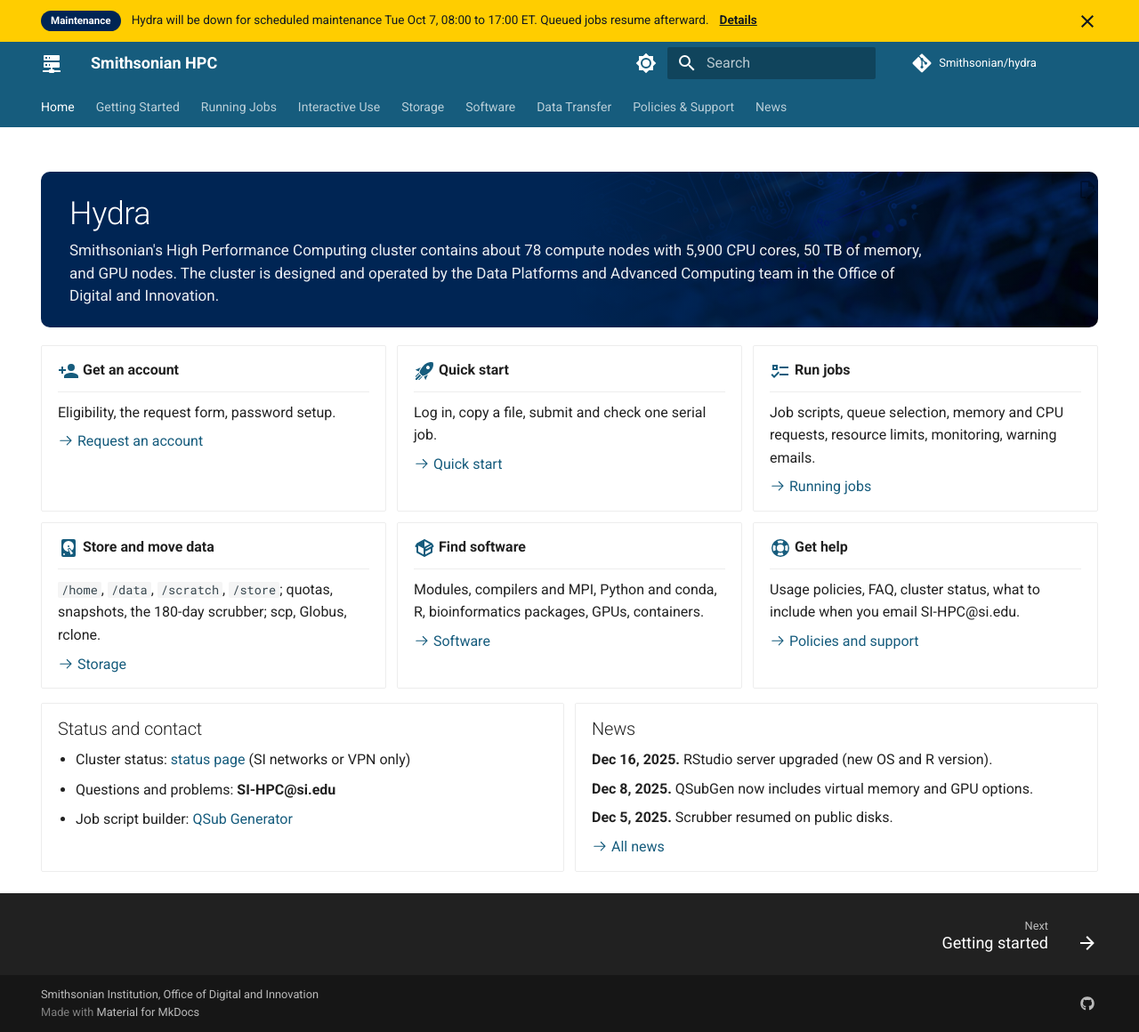
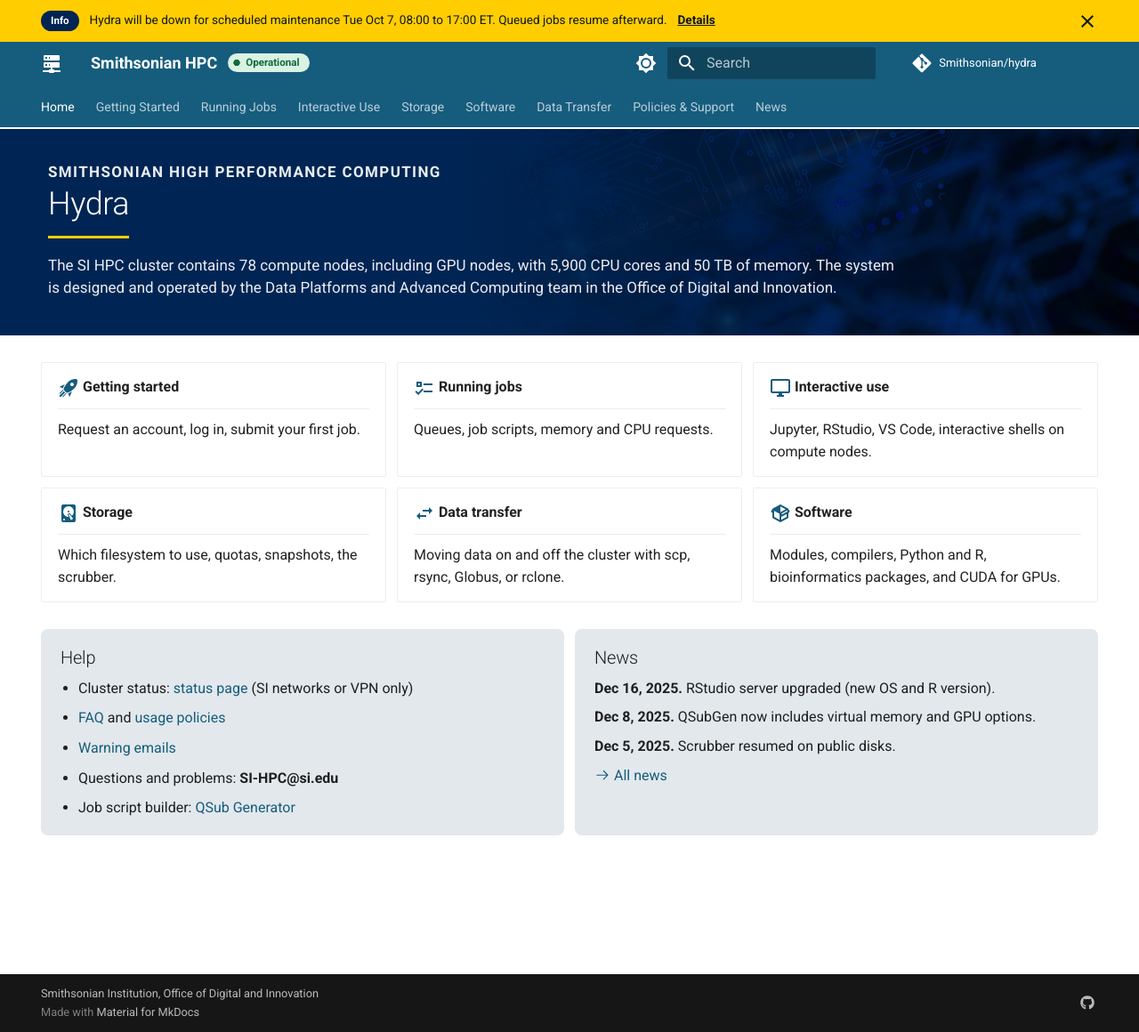
Before and after one commit to ODI-DPAC/hydra, an MkDocs documentation site: the page built from docs/index.md, in a window 1280 px wide and 1160 px high. Shown: the whole window at 89% size. Built offline with MkDocs 1.6.1 and Material for MkDocs 9.7.7, drawn with Linux system fonts in a browser that asks for light colours; comment, search, counter and statistics services are not loaded.

Commit message:
home page edits

```diff
--- a/docs/index.md
+++ b/docs/index.md
@@ -3,75 +3,70 @@
 hide:
   - navigation
   - toc
+  - footer
 ---
 
 <div class="hero" markdown>
+<div class="hero__inner" markdown>
+
+<p class="hero__kicker">Smithsonian High Performance Computing</p>
 
 # Hydra
 
-Smithsonian's High Performance Computing cluster contains about 78 compute nodes with 5,900 CPU cores, 50 TB of memory, and GPU nodes. The cluster is designed and operated by the Data Platforms and Advanced Computing team in the Office of Digital and Innovation.
+The SI HPC cluster contains 78 compute nodes, including GPU nodes, with 5,900 CPU cores and 50 TB of memory. The system is designed and operated by the Data Platforms and Advanced Computing team in the Office of Digital and Innovation.
 
+</div>
 </div>
 
 <div class="grid cards" markdown>
 
--   :material-account-plus:{ .lg .middle } **Get an account**
+-   :material-rocket-launch:{ .lg .middle } [**Getting started**](getting-started/index.md)
 
     ---
 
-    Eligibility, the request form, password setup.
+    Request an account, log in, submit your first job.
 
-    [:octicons-arrow-right-24: Request an account](getting-started/account.md)
-
--   :material-rocket-launch:{ .lg .middle } **Quick start**
+-   :material-format-list-checks:{ .lg .middle } [**Running jobs**](hydra/jobs/index.md)
 
     ---
 
-    Log in, copy a file, submit and check one serial job.
+    Queues, job scripts, memory and CPU requests.
 
-    [:octicons-arrow-right-24: Quick start](getting-started/quick-start.md)
-
--   :material-format-list-checks:{ .lg .middle } **Run jobs**
+-   :material-monitor:{ .lg .middle } [**Interactive use**](hydra/interactive/index.md)
 
     ---
 
-    Job scripts, queue selection, memory and CPU requests, resource limits, monitoring, warning emails.
+    Jupyter, RStudio, VS Code, interactive shells on compute nodes.
 
-    [:octicons-arrow-right-24: Running jobs](hydra/jobs/index.md)
-
--   :material-harddisk:{ .lg .middle } **Store and move data**
+-   :material-harddisk:{ .lg .middle } [**Storage**](hydra/storage/index.md)
 
     ---
 
-    `/home`, `/data`, `/scratch`, `/store`; quotas, snapshots, the 180-day scrubber; scp, Globus, rclone.
+    Which filesystem to use, quotas, snapshots, the scrubber.
 
-    [:octicons-arrow-right-24: Storage](hydra/storage/index.md)
-
--   :material-package-variant:{ .lg .middle } **Find software**
+-   :material-swap-horizontal:{ .lg .middle } [**Data transfer**](data-transfer/index.md)
 
     ---
 
-    Modules, compilers and MPI, Python and conda, R, bioinformatics packages, GPUs, containers.
+    Moving data on and off the cluster with scp, rsync, Globus, or rclone.
 
-    [:octicons-arrow-right-24: Software](hydra/software/index.md)
-
--   :material-lifebuoy:{ .lg .middle } **Get help**
+-   :material-package-variant:{ .lg .middle } [**Software**](hydra/software/index.md)
 
     ---
 
-    Usage policies, FAQ, cluster status, what to include when you email SI-HPC@si.edu.
-
-    [:octicons-arrow-right-24: Policies and support](policies/index.md)
+    Modules, compilers, Python and R, bioinformatics packages, and CUDA for GPUs.
 
 </div>
 
-<div class="grid" markdown>
+<div class="grid meta" markdown>
 
 <div class="card" markdown>
 
-## Status and contact
+## Help
 
 - Cluster status: [status page](policies/status.md) (SI networks or VPN only)
+- [FAQ](policies/faq.md) and [usage policies](policies/usage.md)
+- [Warning emails](hydra/jobs/efficiency.md)
 - Questions and problems: **SI-HPC@si.edu**
 - Job script builder: [QSub Generator](hydra/jobs/qsubgen.md)
 
--- a/docs/stylesheets/extra.css
+++ b/docs/stylesheets/extra.css
@@ -62,26 +62,67 @@
   .hydra-announce__action { display: none; }
 }
 
-/* Landing page hero: navy base, image on the right, gradient over both
-   so the text half is solid. Swap hero.jpg for a photo of the racks when available. */
+/* Cluster status pill after the site name in the header; state from extra.announce
+   via the CSS variables set in overrides/main.html */
+.md-header__topic:first-child {
+  display: inline-flex;
+  align-items: center;
+  gap: 0.6rem;
+}
+.md-header__topic:first-child::after {
+  content: var(--hydra-status-label);
+  position: relative;
+  padding: 0.12rem 0.55rem 0.12rem 1rem;
+  border-radius: 1rem;
+  background: var(--hydra-status-bg);
+  background-image: radial-gradient(circle at 0.5rem 50%, var(--hydra-status-fg) 0.17rem, transparent 0.2rem);
+  color: var(--hydra-status-fg);
+  font-size: 0.58rem;
+  font-weight: 600;
+  line-height: 1.4;
+  white-space: nowrap;
+}
+
+/* Full-bleed landing page hero: navy band edge to edge under the tabs,
+   image on the right, gradient over both so the text half is solid,
+   text kept on the 61rem page grid by .hero__inner.
+   Swap hero.jpg for a photo of the racks when available. */
 .md-typeset .hero {
   background:
     linear-gradient(90deg,
       var(--md-primary-fg-color--dark) 0%,
-      var(--md-primary-fg-color--dark) 50%,
+      var(--md-primary-fg-color--dark) 40%,
       rgba(0, 0, 0, 0) 100%),
     url("../assets/hero.jpg") right center / cover no-repeat,
     var(--md-primary-fg-color);
   background-blend-mode: normal, multiply, normal;
   color: #fff;
-  border-radius: 0.5rem;
-  padding: 1.2rem 1.6rem 1.1rem;
-  margin: 0 0 1rem;
+  margin: -2.4rem calc(50% - 50vw) 1.5rem;
+  padding: 1.8rem 0 2rem;
+}
+.md-typeset .hero__inner {
+  max-width: 61rem;
+  margin: 0 auto;
+  padding: 0 1.2rem;
+}
+.md-typeset .hero__kicker {
+  font-size: 0.7rem;
+  font-weight: 600;
+  letter-spacing: 0.08em;
+  text-transform: uppercase;
+  opacity: 0.8;
+  margin: 0 0 0.2rem;
 }
 .md-typeset .hero h1 {
   color: #fff;
   font-size: 1.8rem;
-  margin: 0 0 0.3rem;
+  margin: 0 0 0.9rem;
+  padding-bottom: 0.6rem;
+  border-bottom: 3px solid var(--si-yellow);
+  display: inline-block;
+}
+.md-typeset .hero h1 .headerlink {
+  display: none;
 }
 .md-typeset .hero p {
   max-width: 48rem;
@@ -90,8 +131,19 @@
   margin: 0;
   opacity: 0.92;
 }
+@media screen and (max-width: 59.9em) {
+  .md-typeset .hero {
+    background: var(--md-primary-fg-color--dark);
+  }
+}
+.md-content:has(.hero) .md-content__button {
+  display: none;
+}
+.md-container {
+  overflow-x: clip;
+}
 
-/* Landing page grids: three card columns, brand-colored icons, tight spacing */
+/* Landing page cards: three columns, titles are the links, tight spacing */
 .md-typeset .grid {
   gap: 0.6rem;
 }
@@ -116,8 +168,28 @@
 .md-typeset .grid.cards > ul > li > p:first-child {
   margin-top: 0;
 }
+.md-typeset .grid.cards > ul > li > p:first-child a {
+  color: var(--md-default-fg-color);
+  text-decoration: none;
+  font-weight: 700;
+}
+.md-typeset .grid.cards > ul > li:hover > p:first-child a {
+  color: var(--md-primary-fg-color);
+}
 
-/* Status and News cards under the grid */
+/* Bottom row: help and news as tinted panels, set apart from the six cards */
+.md-typeset .grid.meta {
+  margin-top: 1.5rem;
+}
+.md-typeset .grid.meta .card {
+  background: #e2e8ec;
+  border: 0;
+  border-radius: 0.4rem;
+  padding: 0.9rem 1.1rem;
+}
+[data-md-color-scheme="slate"] .md-typeset .grid.meta .card {
+  background: #1d2733;
+}
 .md-typeset .grid .card h2 {
   font-size: 1rem;
   margin: 0 0 0.4rem;
--- a/mkdocs.yml
+++ b/mkdocs.yml
@@ -54,7 +54,7 @@
 
 extra:
   announce:
-    kind: maintenance          # maintenance | outage | info
+    kind: info          # maintenance | outage | info
     text: Hydra will be down for scheduled maintenance Tue Oct 7, 08:00 to 17:00 ET. Queued jobs resume afterward.
     link: news/#maint-2026-10-07
   status_url: https://hydra.si.edu/tools/status/
--- a/overrides/main.html
+++ b/overrides/main.html
@@ -1,4 +1,5 @@
 {% extends "base.html" %}
+
 
 {% block announce %}
   {% set a = config.extra.announce %}
```
Also changed, not shown: other parts of overrides/main.html (+12 -0 lines).
